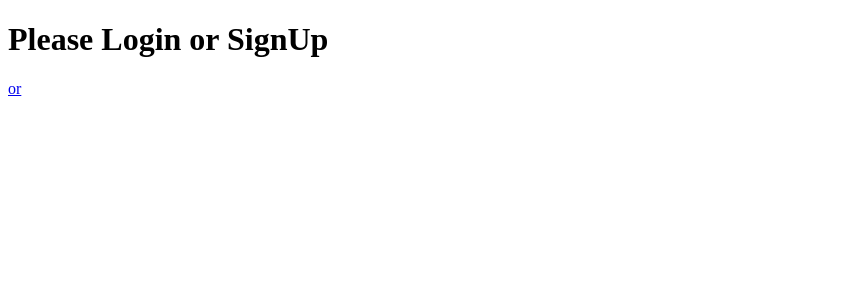
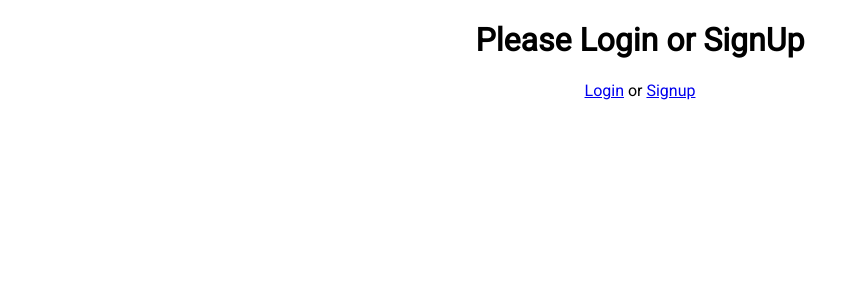
Before and after one commit to Jrrodrigueez/JTL, a PHP site: page / in a window 1280 px wide. Shown: the top 300 px of the page, without its empty margins (0-860 px from the left). Run offline with PHP 8.4, Linux system fonts and the light colour scheme.

Commit message:
CSS and Fonts
CSS and Fonts

```diff
--- /dev/null
+++ b/assets/css/style.css
@@ -0,0 +1,6 @@
+body {
+    margin: 0;
+    padding: 0;
+    font-family: 'Roboto', sans-serif;
+    text-align: center;
+}
--- a/index.php
+++ b/index.php
@@ -3,13 +3,17 @@
 	<head>
 		<meta charset="UTF-8">
 		<title>Index Login</title>
+        <link href="https://fonts.googleapis.com/css?family=Roboto" rel="stylesheet">
+
+        <link rel="stylesheet" href="assets/css/style.css">
+
 	</head>
 
 	<body>
         <h1>Please Login or SignUp</h1>
 
-        <a href="login.php"</a> or
-
+        <a href="login.php">Login</a> or
+        <a href="signup.php">Signup</a>
 	</body>
 
 </html>
```
